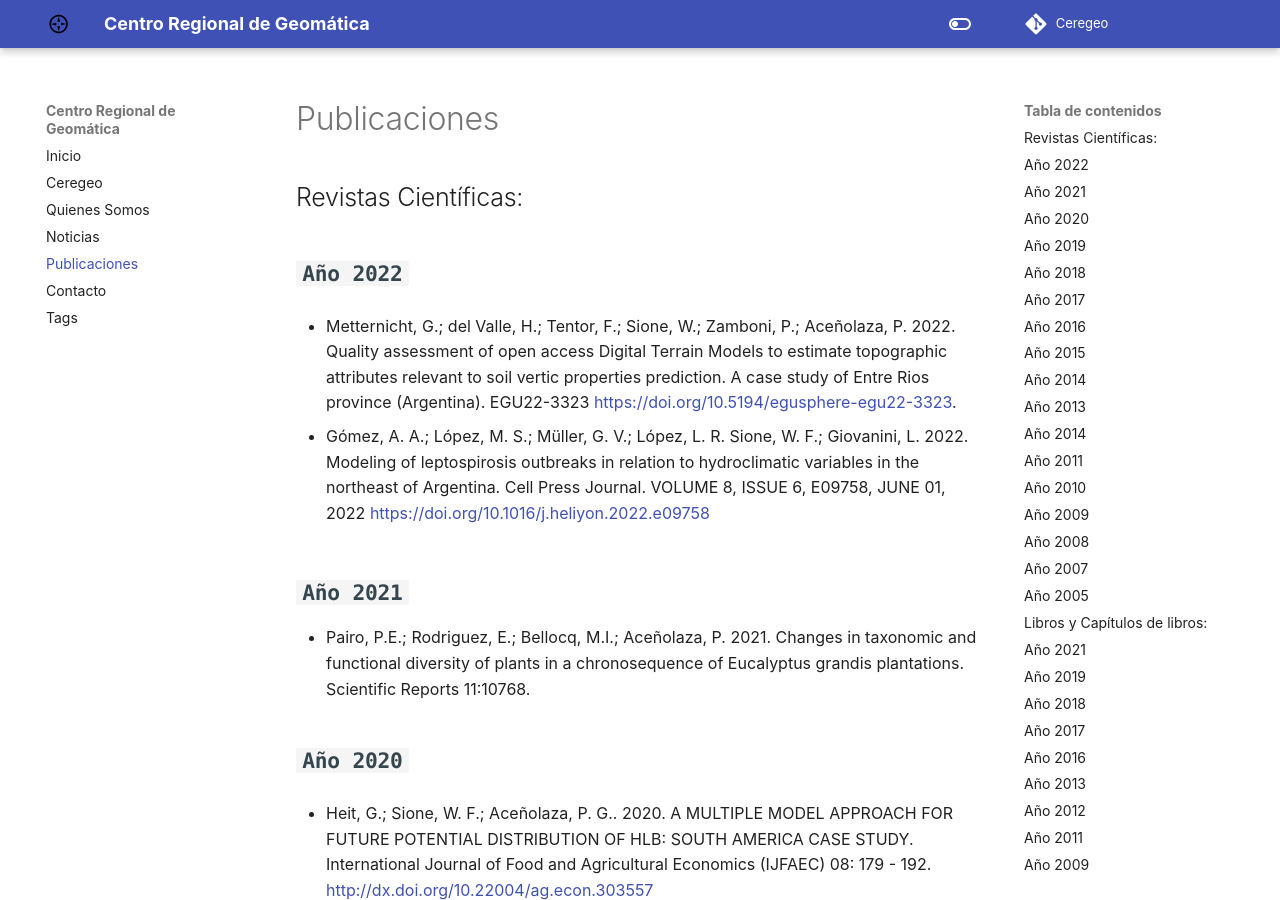
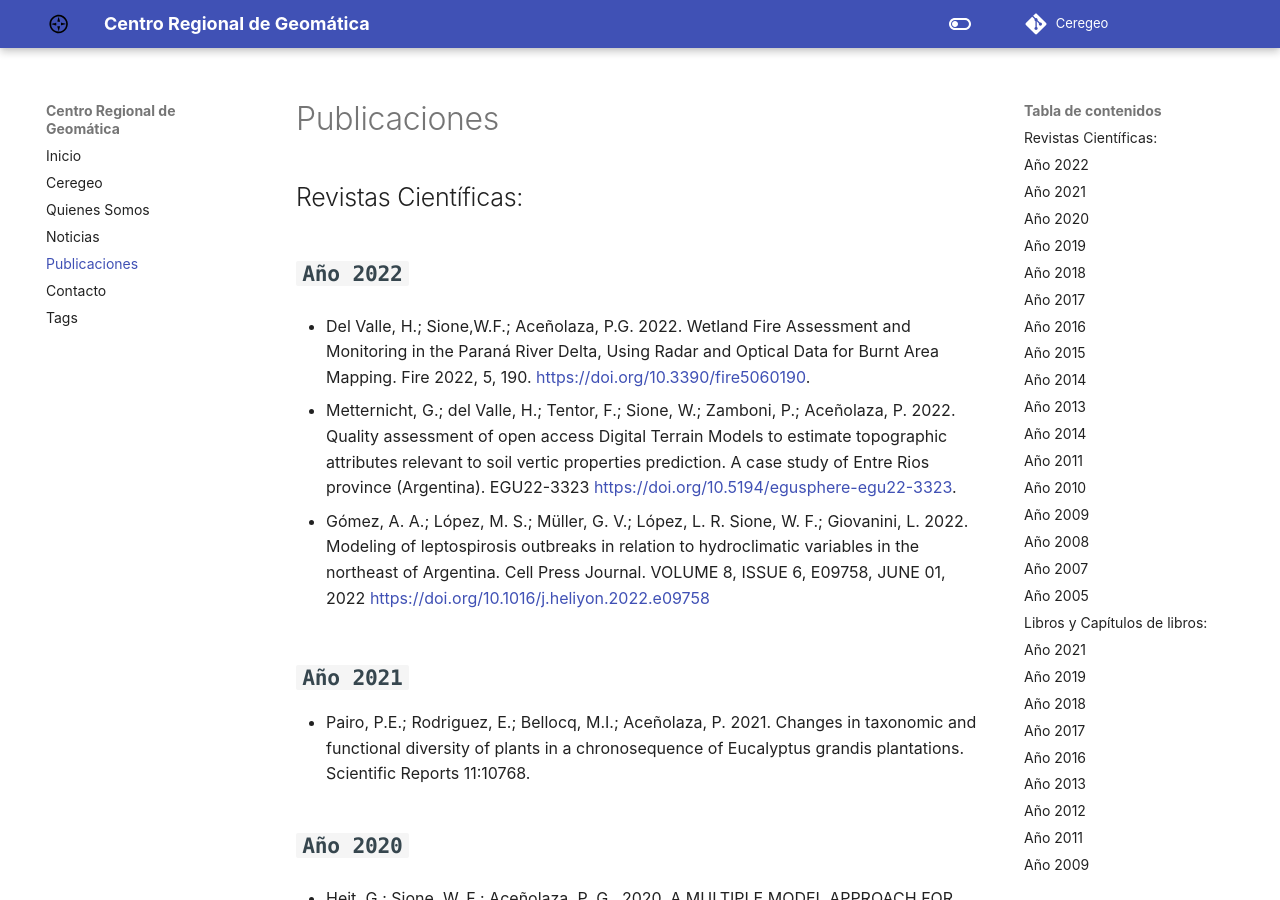
Before and after one commit to virginiapiani/Ceregeo, an MkDocs documentation site: the page built from docs/pages/publicaciones.md, in a window 1280 px wide and 900 px high. Built offline with MkDocs 1.6.1 and Material for MkDocs 9.7.7, drawn with Linux system fonts in a browser that asks for light colours; some web fonts are replaced; comment, search, counter and statistics services are not loaded.

Commit message:
Update publicaciones.md

````diff
--- a/docs/pages/publicaciones.md
+++ b/docs/pages/publicaciones.md
@@ -3,6 +3,8 @@
 ## Revistas Científicas:
 
 ## **``` Año 2022 ```**
+
+* Del Valle, H.; Sione,W.F.; Aceñolaza, P.G. 2022. Wetland Fire Assessment and Monitoring in the Paraná River Delta, Using Radar and Optical Data for Burnt Area Mapping. Fire 2022, 5, 190. https://doi.org/10.3390/fire5060190.
 
 * Metternicht, G.; del Valle, H.; Tentor, F.; Sione, W.; Zamboni, P.; Aceñolaza, P. 2022. Quality assessment of open access Digital Terrain Models to estimate topographic attributes relevant to soil vertic properties prediction. A case study of Entre Rios province (Argentina). EGU22-3323  https://doi.org/10.5194/egusphere-egu22-3323.
 
````
